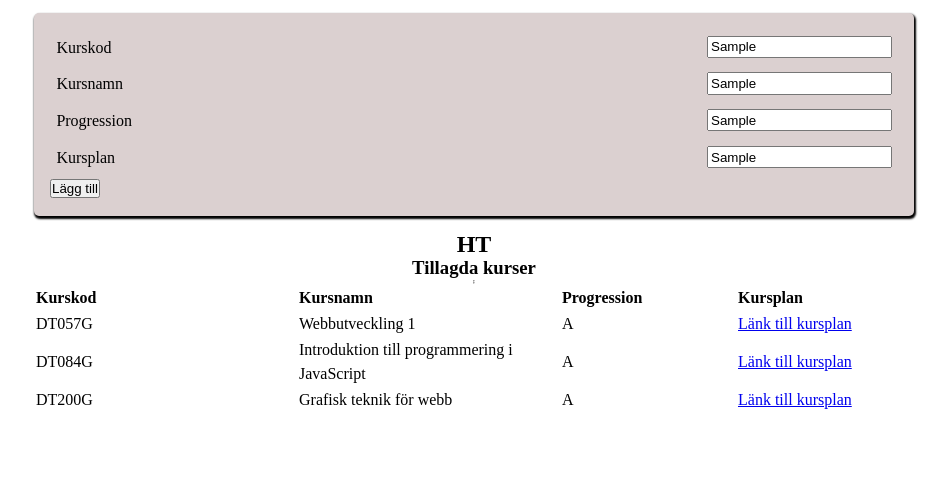
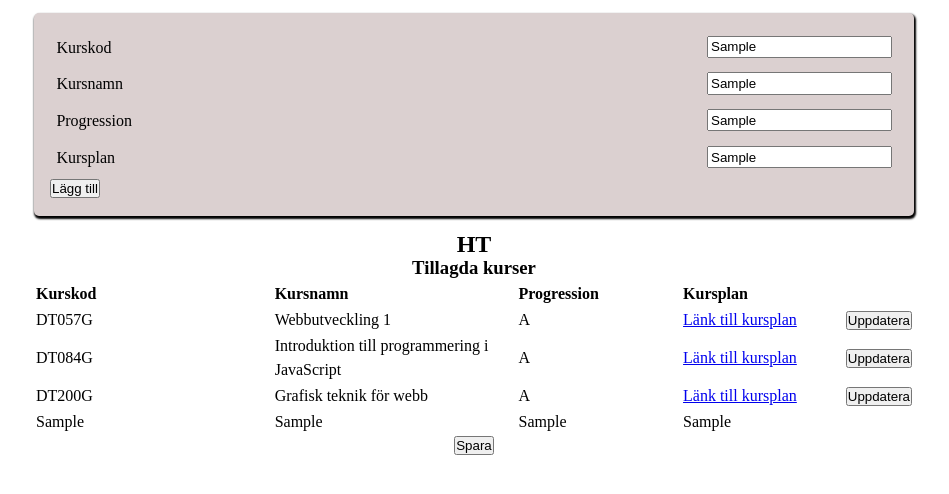
Before and after one commit to Nygaaard/m1-uppgift, a website built with Parcel: page src/index.html in a window 1280 px wide. Both pictures are taken after typing "Sample", "Sample", "Sample", "Sample" into the empty fields and a click on the button "Lägg till". Shown: the part 78-572 px from the top of the page, without its empty margins (166-1115 px from the left). Built offline with nearby package versions, Linux system fonts and the light colour scheme.

Commit message:
Added functionality to printCourses

```diff
--- a/src/index.html
+++ b/src/index.html
@@ -53,26 +53,28 @@
                     <td>A</td>
                     <td><a href="https://www.miun.se/utbildning/kursplaner-och-utbildningsplaner/DT057G/">Länk till kursplan</a></td>
 
+                    <td><button>Uppdatera</button></td>
                 </tr>
-                <hr>
-                <hr>
                 <tr>
                   <td>DT084G</td>
                   <td>Introduktion till programmering i JavaScript</td>
                   <td>A</td>
                   <td><a href="https://www.miun.se/utbildning/kursplaner-och-utbildningsplaner/DT084G/">Länk till kursplan</a></td>
+
+                    <td><button>Uppdatera</button></td>
                 </tr>
                 <tr>
                   <td>DT200G</td>
                   <td>Grafisk teknik för webb</td>
                   <td>A</td>
                   <td><a href="https://www.miun.se/utbildning/kursplaner-och-utbildningsplaner/DT068G/">Länk till kursplan</a></td>
+
+                    <td><button>Uppdatera</button></td>
                 </tr>
-
-
             </tbody>
           </tbody>
         </table>
+        <button id="save">Spara</button>
       </section>
     </div>
   </body>
--- a/src/js/printCourses.ts
+++ b/src/js/printCourses.ts
@@ -5,4 +5,13 @@ const syllabusEl = document.getElementById("syllabus") as HTMLInputElement;
 
 const coursesEl = document.getElementById("courses") as HTMLTableElement;
 
-export function printCourses() {}
+export function printCourses() {
+  coursesEl.innerHTML += `
+    <tr>
+        <td>${courseCodeEl.value}</td>
+        <td>${courseNameEl.value}</td>
+        <td>${progEl.value}</td>
+        <td>${syllabusEl.value}</td>
+    </tr>
+    `;
+}
```
Also changed, not shown: dist/index.html, src/js/uppdateCourses.ts (added), 2 other files.
